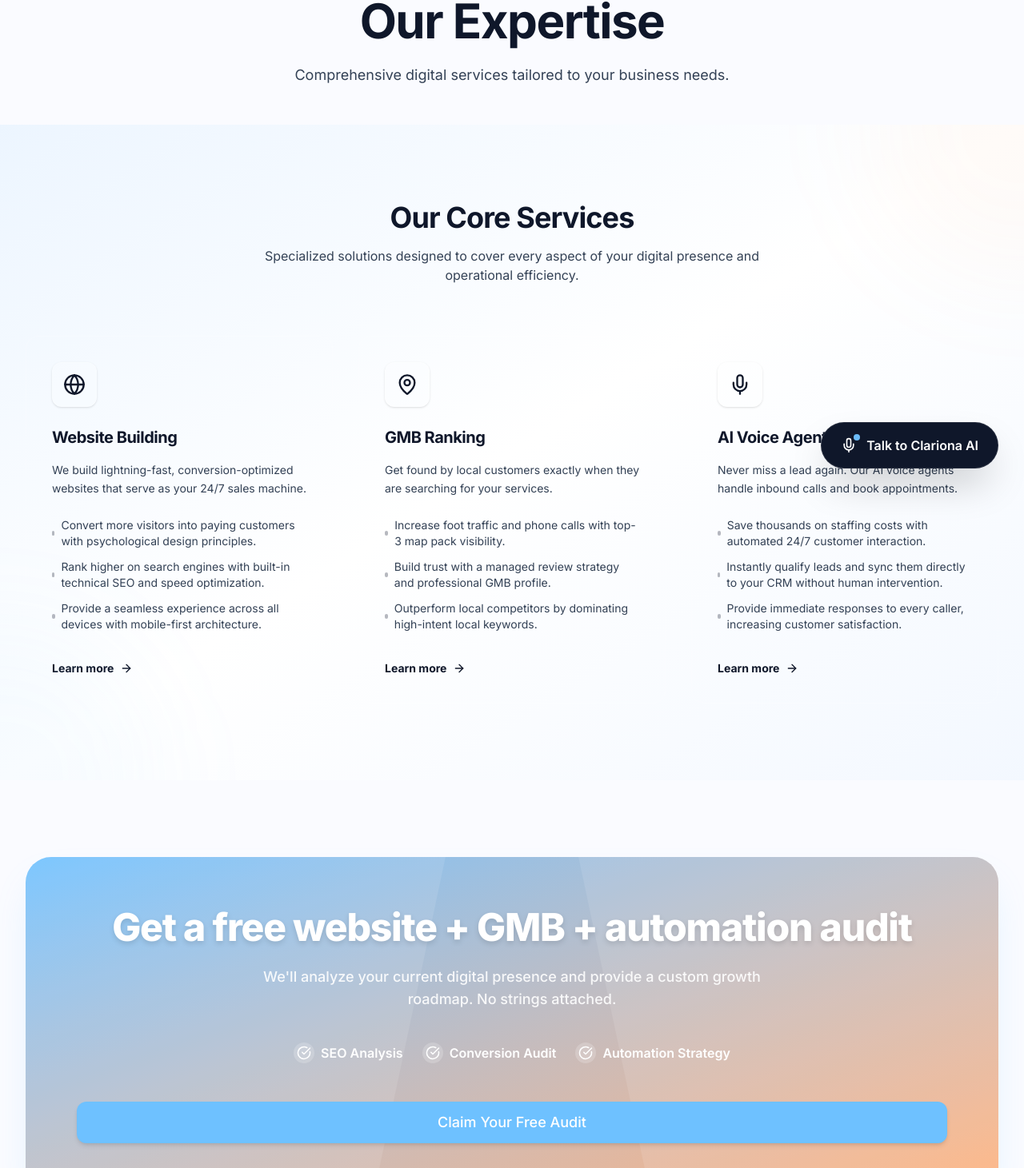
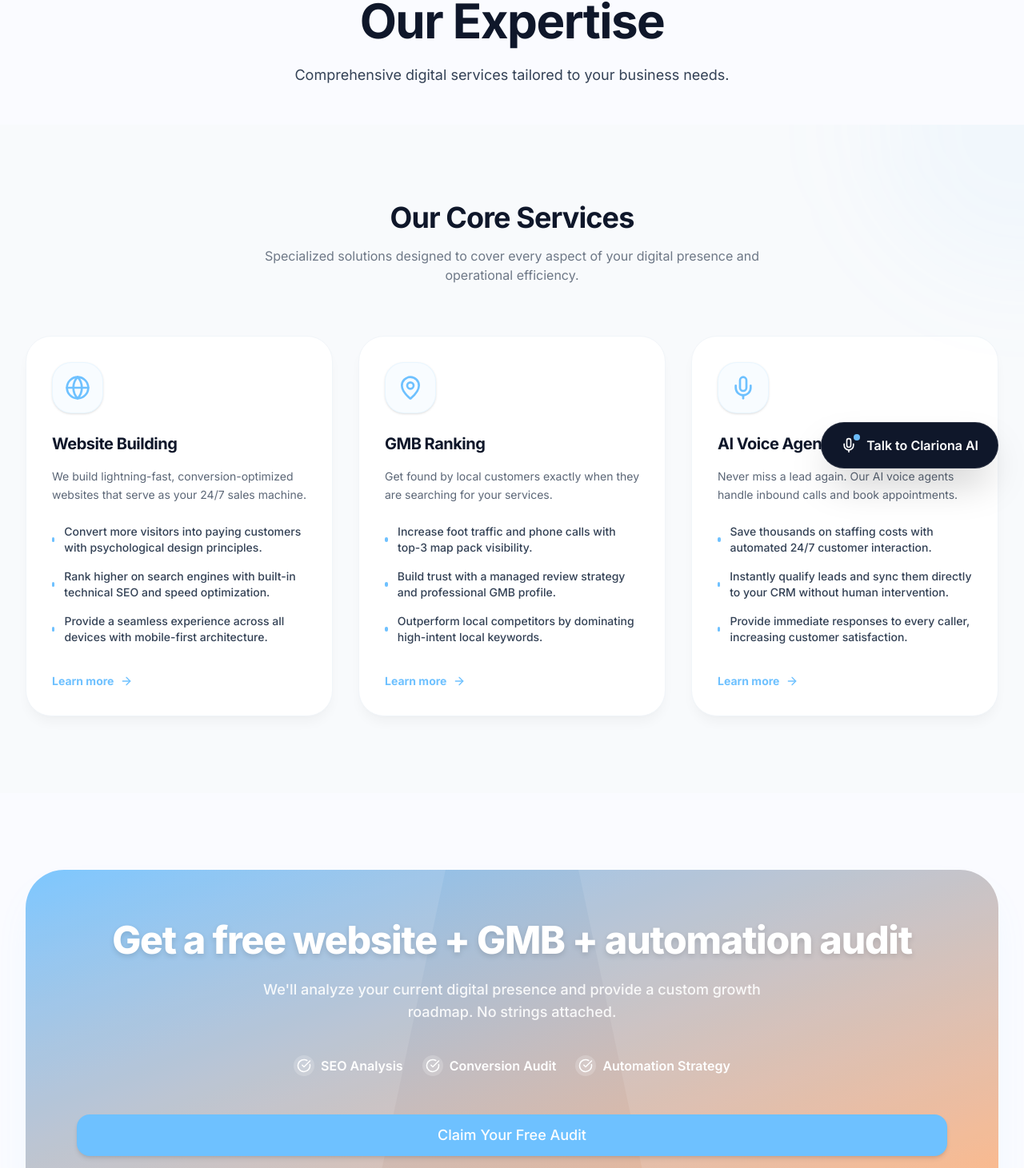
Before and after one commit to clarionaofficial/clariona-ai, a React (Vite) app: page /services in a window 1280 px wide. Shown: the part 182-1643 px from the top of the page at 80% size. Built offline with nearby package versions, Linux system fonts and the light colour scheme.

Commit message:
UI/UX: Minimalist Refresh - implemented light bluish backgrounds and white cards site-wide

```diff
--- a/src/components/sections/AuditCTA.tsx
+++ b/src/components/sections/AuditCTA.tsx
@@ -10,7 +10,7 @@ export const AuditCTA = () => {
   return (
     <section className="py-24">
       <div className="max-w-7xl mx-auto px-4 sm:px-6 lg:px-8">
-        <div className="relative rounded-[32px] overflow-hidden bg-linear-to-br from-brand-blue to-brand-orange p-8 md:p-16 text-center shadow-2xl shadow-brand-blue/20">
+        <div className="relative rounded-[48px] overflow-hidden bg-linear-to-br from-brand-blue to-brand-orange p-8 md:p-16 text-center shadow-2xl shadow-brand-blue/10">
           {/* Background decoration */}
           <div className="absolute top-0 right-0 w-1/2 h-full bg-white/10 pointer-events-none skew-x-12 translate-x-32" />
           <div className="absolute bottom-0 left-0 w-1/2 h-full bg-white/10 pointer-events-none -skew-x-12 -translate-x-32" />
--- a/src/components/sections/FAQSection.tsx
+++ b/src/components/sections/FAQSection.tsx
@@ -11,7 +11,8 @@ export const FAQSection = () => {
   const [openIndex, setOpenIndex] = React.useState<number | null>(0);
 
   return (
-    <section className="py-24 bg-white">
+    <section className="py-24 bg-minimalist-blue relative overflow-hidden">
+      <div className="absolute top-0 left-0 w-96 h-96 bg-brand-blue/5 rounded-full blur-3xl -translate-y-1/2 -translate-x-1/2" />
       <div className="max-w-3xl mx-auto px-4 sm:px-6 lg:px-8">
         <div className="text-center mb-16">
           <h2 className="text-3xl md:text-4xl font-bold text-brand-heading mb-4">
@@ -27,8 +28,8 @@ export const FAQSection = () => {
             <div
               key={index}
               className={cn(
-                "border rounded-2xl overflow-hidden transition-all duration-300",
-                openIndex === index ? "border-brand-blue/30 shadow-sm" : "border-brand-blue/10"
+                "border rounded-2xl overflow-hidden transition-all duration-300 bg-white minimalist-shadow",
+                openIndex === index ? "border-brand-blue/30 scale-[1.02]" : "border-slate-100"
               )}
             >
               <button
--- a/src/components/sections/HowWeWork.tsx
+++ b/src/components/sections/HowWeWork.tsx
@@ -8,7 +8,7 @@ export const HowWeWork = () => {
   const steps = getProcessSteps(t);
 
   return (
-    <section className="py-24 vibrant-bg-orange relative overflow-hidden">
+    <section className="py-24 bg-minimalist-blue relative overflow-hidden">
       <div className="max-w-7xl mx-auto px-4 sm:px-6 lg:px-8">
         <div className="text-center mb-20">
           <h2 className="text-3xl md:text-4xl font-bold text-brand-heading mb-4">
--- a/src/components/sections/ServicesOverview.tsx
+++ b/src/components/sections/ServicesOverview.tsx
@@ -16,15 +16,14 @@ export const ServicesOverview = () => {
   const services = getServices(t);
 
   return (
-    <section className="py-24 vibrant-bg-blue relative overflow-hidden">
-      <div className="absolute top-0 right-0 w-96 h-96 bg-brand-orange/5 rounded-full blur-3xl -translate-y-1/2 translate-x-1/2" />
-      <div className="absolute bottom-0 left-0 w-96 h-96 bg-brand-blue/5 rounded-full blur-3xl translate-y-1/2 -translate-x-1/2" />
+    <section className="py-24 bg-minimalist-blue relative overflow-hidden">
+      <div className="absolute top-0 right-0 w-96 h-96 bg-brand-blue/5 rounded-full blur-3xl -translate-y-1/2 translate-x-1/2" />
       <div className="max-w-7xl mx-auto px-4 sm:px-6 lg:px-8">
         <div className="text-center mb-16">
           <h2 className="text-3xl md:text-4xl font-bold text-brand-heading mb-4">
             {t('servicesOverview.title')}
           </h2>
-          <p className="text-brand-body max-w-2xl mx-auto">
+          <p className="text-brand-body max-w-2xl mx-auto opacity-70">
             {t('servicesOverview.subtitle')}
           </p>
         </div>
@@ -32,12 +31,6 @@ export const ServicesOverview = () => {
         <div className="grid grid-cols-1 md:grid-cols-3 gap-8">
           {services.map((service, index) => {
             const Icon = IconMap[service.icon];
-            const colors = [
-              'var(--color-service-1)',
-              'var(--color-service-2)',
-              'var(--color-service-3)'
-            ];
-            const cardColor = colors[index % colors.length];
 
             return (
               <motion.div
@@ -46,27 +39,26 @@ export const ServicesOverview = () => {
                 whileInView={{ opacity: 1, y: 0 }}
                 viewport={{ once: true }}
                 transition={{ duration: 0.5, delay: index * 0.1 }}
-                style={{ backgroundColor: cardColor }}
-                className="group p-8 rounded-2xl border border-white/20 transition-all hover:shadow-2xl hover:-translate-y-2 hover:brightness-105"
+                className="group p-8 rounded-[32px] bg-white border border-slate-100 transition-all hover:shadow-2xl hover:-translate-y-2 minimalist-shadow"
               >
-                <div className="w-14 h-14 rounded-xl bg-white/20 border border-white/20 flex items-center justify-center mb-6 shadow-sm group-hover:scale-110 group-hover:bg-white group-hover:text-brand-heading transition-all">
-                  <Icon className="text-brand-heading transition-colors" size={28} />
+                <div className="w-16 h-16 rounded-2xl bg-brand-blue/5 border border-brand-blue/10 flex items-center justify-center mb-6 shadow-sm group-hover:scale-110 group-hover:bg-brand-blue group-hover:text-white transition-all">
+                  <Icon className="text-brand-blue group-hover:text-white transition-colors" size={32} />
                 </div>
                 <h3 className="text-xl font-bold text-brand-heading mb-4">{service.title}</h3>
-                <p className="text-brand-body text-sm mb-6 leading-relaxed">
+                <p className="text-brand-body text-sm mb-6 leading-relaxed opacity-80">
                   {service.description}
                 </p>
-                <ul className="space-y-3 mb-8">
+                <ul className="space-y-4 mb-8">
                   {service.benefits.map((benefit: string) => (
-                    <li key={benefit} className="flex items-center gap-2 text-sm text-brand-body">
-                      <div className="w-1.5 h-1.5 rounded-full bg-brand-heading/30" />
+                    <li key={benefit} className="flex items-center gap-3 text-sm text-brand-body font-medium">
+                      <div className="w-1.5 h-1.5 rounded-full bg-brand-blue" />
                       {benefit}
                     </li>
                   ))}
                 </ul>
                 <Link
                   to={service.href}
-                  className="inline-flex items-center gap-2 text-brand-heading font-bold text-sm hover:gap-3 transition-all"
+                  className="inline-flex items-center gap-2 text-brand-blue font-bold text-sm hover:gap-3 transition-all"
                 >
                   {t('servicesOverview.learnMore')} <ArrowRight size={16} />
                 </Link>
--- a/src/index.css
+++ b/src/index.css
@@ -9,9 +9,10 @@
   --color-brand-heading: #0F172A;
   --color-brand-body: #334155;
 
-  --radius-xl: 12px;
-  --radius-2xl: 16px;
+  --radius-xl: 16px;
+  --radius-2xl: 24px;
 
+  --color-minimalist-bg: #F8FAFC;
   --color-service-1: #E1F1FF;
   --color-service-2: #FFF0E5;
   --color-service-3: #E8F7F2;
@@ -69,6 +70,14 @@
   @apply bg-clip-text text-transparent bg-linear-to-r from-brand-blue to-brand-orange;
 }
 
+.bg-minimalist-blue {
+  background-color: var(--color-minimalist-bg);
+}
+
+.minimalist-shadow {
+  box-shadow: 0 10px 15px -3px rgb(0 0 0 / 0.04), 0 4px 6px -4px rgb(0 0 0 / 0.02);
+}
+
 .vibrant-bg-blue {
   @apply bg-linear-to-br from-brand-blue/10 via-white to-brand-blue/5;
 }
```
